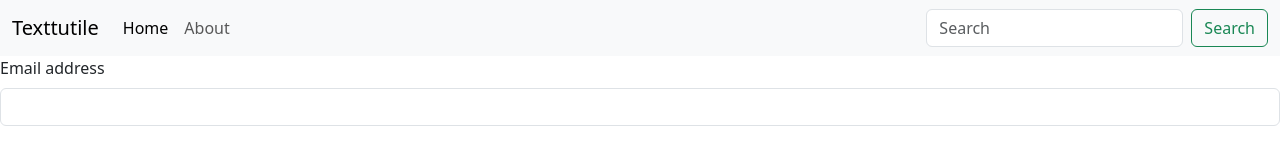
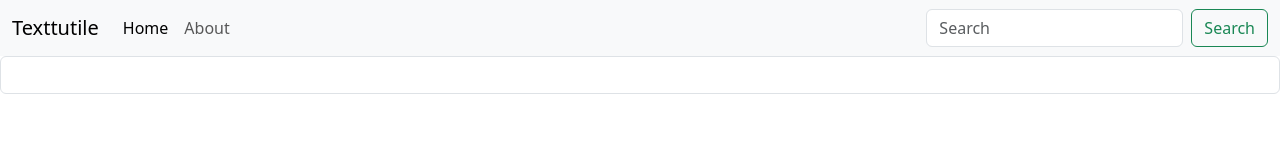
Before and after one commit to UbaidullahMOmer/Texttutile2, a React (Create React App) app: page / in a window 1280 px wide. Shown: the top 160 px of the page. Built offline with nearby package versions, Linux system fonts and the light colour scheme.

Commit message:
lable delete

```diff
--- a/src/components/TextForm.js
+++ b/src/components/TextForm.js
@@ -4,7 +4,6 @@ export default function TextForm() {
     return (
         <div>
             <div className="mb-3">
-                <label for="exampleFormControlInput1" className="form-label">Email address</label>
                 <input type="email" className="form-control" id="exampleFormControlInput1" row="3" />
             </div>
         </div>
```
